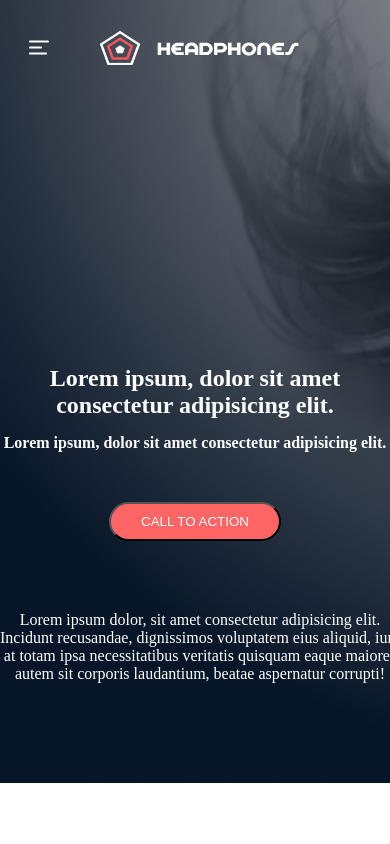
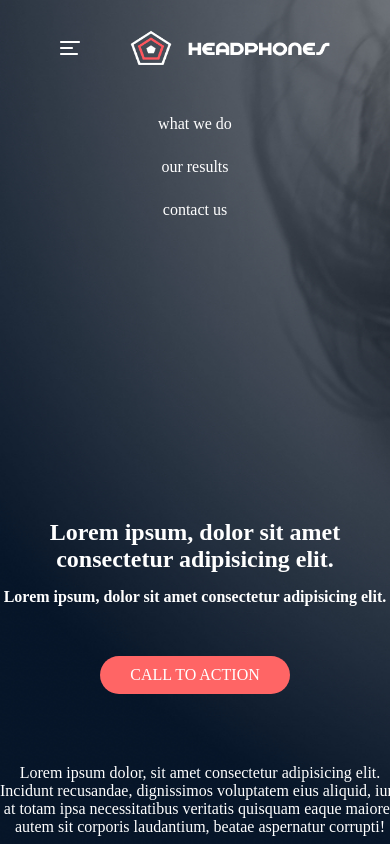
Before and after one commit to enehizy/alx_html_css, a plain HTML site: page headphones/index.html in a window 390 px wide. Shown: the top 844 px of the page. Drawn offline with Linux system fonts and the light colour scheme.

Commit message:
toggle css

```diff
--- a/headphones/index.html
+++ b/headphones/index.html
@@ -9,10 +9,24 @@
 <body>
    <section class="hero">
      <nav>
-        <img class="menu" src="images/menu.svg"/>
-        <span class="logo">
-            <img src="images/logo_headphones.png"/>
-        </span>
+
+            <input style="position:absolute;visibility: hidden;" type="checkbox" id="toggle" style="visibility:hidden;"/>
+            <div class="logo-container">
+                <button class="toggle-button">
+                    <label for="toggle">
+                        <img class="menu" src="images/menu.svg"/>
+                    </label>
+
+                </button>
+
+                <span class="logo">
+                    <img src="images/logo_headphones.png"/>
+                </span>
+            </div>
+
+
+
+
         <ul>
            <li>what we do</li>
            <li>our results</li>
--- a/headphones/styles.css
+++ b/headphones/styles.css
@@ -11,9 +11,21 @@
 :root{
     --button-color:#FF6565;
     --background-color:#071629;
+    --toggle-menu:none;
 
 }
-
+button {
+    -webkit-appearance: none;
+    border-radius: 0;
+    text-align: inherit;
+    background: none;
+    box-shadow: none;
+    padding: 0;
+    cursor: pointer;
+    border: none;
+    color: inherit;
+    font: inherit;
+  }
 
 ul{
     list-style-type: none;
@@ -185,12 +197,30 @@ footer > div> ul >li > img{
    }
    nav{
     display: flex;
+    flex-direction: column;
     justify-content: flex-start;
     gap:50px;
+    position: relative;
    }
     nav > ul{
-        display: none;
+
+        display:flex;
+        flex-direction: column;
+        justify-content: center;
+        align-items: center;
     }
+  .logo-container{
+    display: flex;
+    justify-content: center;
+    align-items: center;
+    gap:50px;
+  }
+  #toggle:checked ~ ul{
+    display: none;
+    height: auto;
+
+
+  }
 
 
     p,h2{
```
Also changed, not shown: 1 other file.
